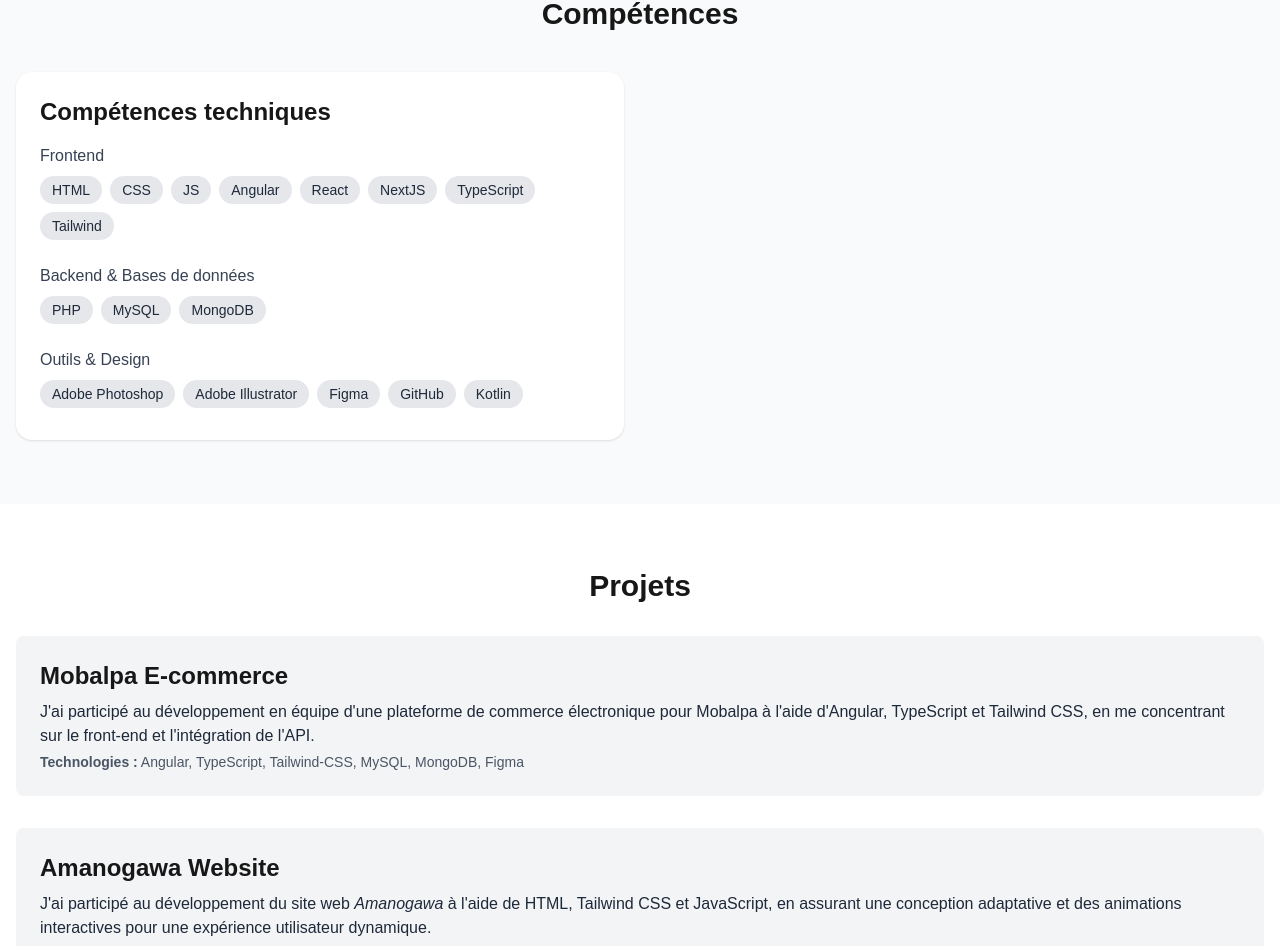
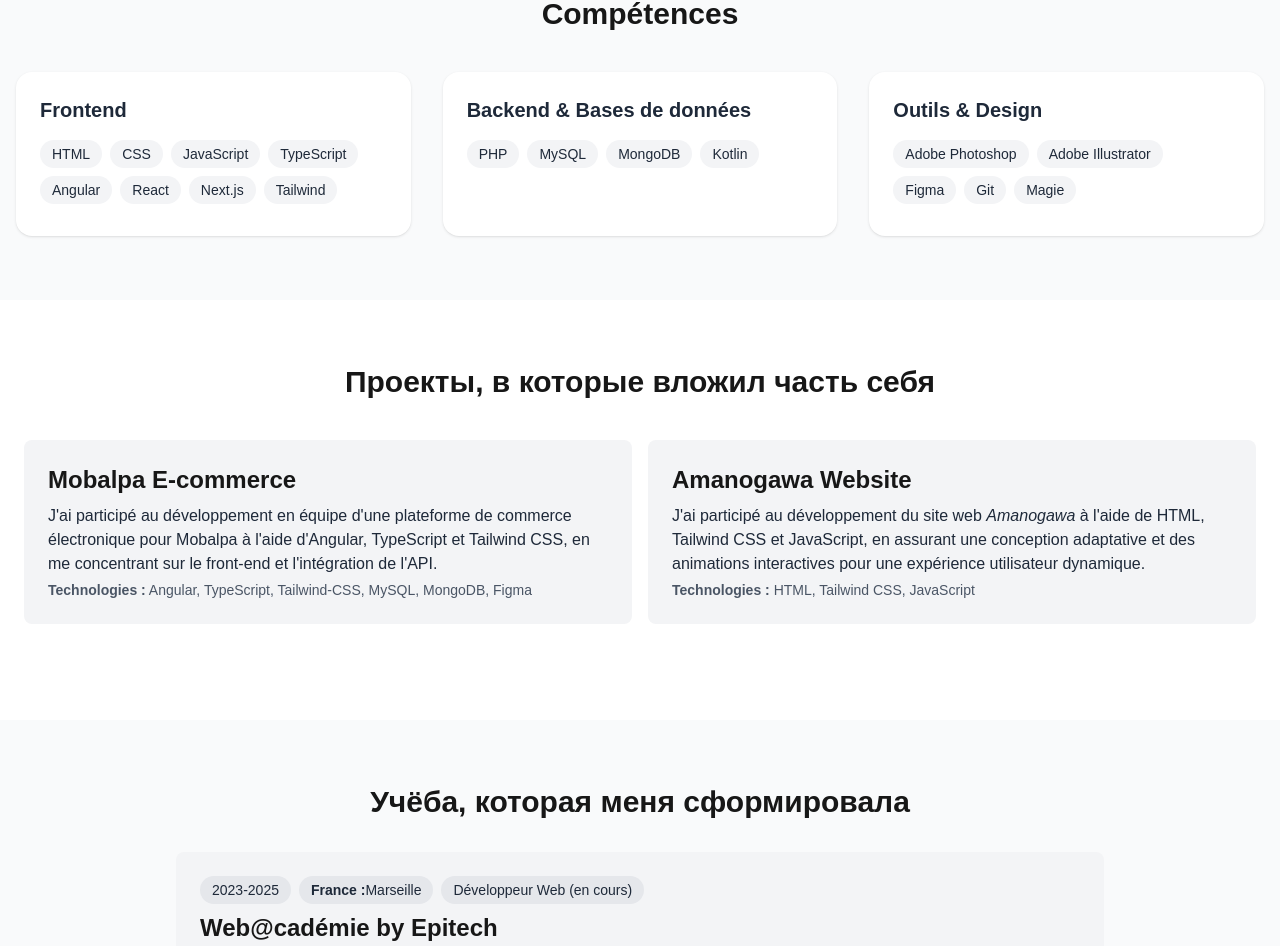
Before and after one commit to jyhgyh/portfolio, a Next.js app: page / in a window 1280 px wide. Shown: the part 1484-2430 px from the top of the page. Built offline with nearby package versions, Linux system fonts and the light colour scheme.

Commit message:
fix: style for: header, study, project, main

```diff
--- a/app/components/header.tsx
+++ b/app/components/header.tsx
@@ -15,7 +15,7 @@
   ];
 
   return (
-    <header className="bg-white fixed w-full top-0 z-50 shadow">
+    <header className="bg-white/30 backdrop-blur-sm fixed w-full top-0 z-50 shadow">
       <nav
         className="container mx-auto px-4 py-4 flex justify-between items-center"
         role="navigation"
@@ -27,7 +27,7 @@
 
         <ul
           id="nav-menu"
-          className={`flex flex items-center space-x-6 absolute static bg-white bg-transparent w-full left-0 top-full text-center text-left`}
+          className={`flex flex items-center space-x-6 absolute static bg-transparent w-full left-0 top-full text-center text-left`}
         >
           {navItems.map((item) => (
             <li key={item.href} className="my-2 my-0">
--- a/app/page.tsx
+++ b/app/page.tsx
@@ -106,15 +106,13 @@
                 </ul>
               </div>
               <div className="bg-gray-50 rounded-2xl mt-6 px-6 pb-4 pt-3 shadow-sm">
-                {/* <div className=""> */}
                 <h3 className="text-xl font-semibold mb-3">Личные качества</h3>
                 <ul className="text-gray-800 space-y-1">
                   <li>🤝 Работа в команде</li>
-                  <li>🎯 Автономность</li>
+                  <li>🎯 Внимание к мелочам</li>
                   <li>🙂 Коммуникабельность</li>
                   <li>💪 Умение справляться со стрессом</li>
                 </ul>
-                {/* </div> */}
               </div>
             </div>
           </div>
@@ -125,33 +123,46 @@
         <div className="container mx-auto px-4">
           <h2 className="text-3xl font-bold mb-10 text-center">Compétences</h2>
 
-          <div className="grid md:grid-cols-2 gap-8">
-            {/* Techniques */}
-            <div className="bg-white rounded-2xl shadow-sm p-6" data-aos="fade-up">
-              <h3 className="text-2xl font-semibold mb-4">Compétences techniques</h3>
-
-              <h4 className="font-medium text-gray-700 mb-2">Frontend</h4>
-              <div className="flex flex-wrap mb-4">
-                {["HTML", "CSS", "JS", "Angular", "React", "NextJS", "TypeScript", "Tailwind"].map((t) => (
-                  <span key={t} className="bg-gray-200 text-gray-800 px-3 py-1 rounded-full text-sm font-medium mr-2 mb-2">
+          <div className="grid md:grid-cols-3 gap-8" data-aos="fade-up">
+            {/* Frontend */}
+            <div className="bg-white rounded-2xl shadow-sm p-6">
+              <h3 className="text-xl font-semibold mb-4 text-gray-800">Frontend</h3>
+              <div className="flex flex-wrap">
+                {["HTML", "CSS", "JavaScript", "TypeScript", "Angular", "React", "Next.js", "Tailwind"].map((t) => (
+                  <span
+                    key={t}
+                    className="bg-gray-100 text-gray-800 px-3 py-1 rounded-full text-sm font-medium mr-2 mb-2"
+                  >
                     {t}
                   </span>
                 ))}
               </div>
+            </div>
 
-              <h4 className="font-medium text-gray-700 mb-2">Backend & Bases de données</h4>
-              <div className="flex flex-wrap mb-4">
-                {["PHP", "MySQL", "MongoDB"].map((t) => (
-                  <span key={t} className="bg-gray-200 text-gray-800 px-3 py-1 rounded-full text-sm font-medium mr-2 mb-2">
+            {/* Backend & DB */}
+            <div className="bg-white rounded-2xl shadow-sm p-6">
+              <h3 className="text-xl font-semibold mb-4 text-gray-800">Backend & Bases de données</h3>
+              <div className="flex flex-wrap">
+                {["PHP", "MySQL", "MongoDB", "Kotlin"].map((t) => (
+                  <span
+                    key={t}
+                    className="bg-gray-100 text-gray-800 px-3 py-1 rounded-full text-sm font-medium mr-2 mb-2"
+                  >
                     {t}
                   </span>
                 ))}
               </div>
+            </div>
 
-              <h4 className="font-medium text-gray-700 mb-2">Outils & Design</h4>
+            {/* Outils & Design */}
+            <div className="bg-white rounded-2xl shadow-sm p-6">
+              <h3 className="text-xl font-semibold mb-4 text-gray-800">Outils & Design</h3>
               <div className="flex flex-wrap">
-                {["Adobe Photoshop", "Adobe Illustrator", "Figma", "GitHub", "Kotlin"].map((t) => (
-                  <span key={t} className="bg-gray-200 text-gray-800 px-3 py-1 rounded-full text-sm font-medium mr-2 mb-2">
+                {["Adobe Photoshop", "Adobe Illustrator", "Figma", "Git", "Magie"].map((t) => (
+                  <span
+                    key={t}
+                    className="bg-gray-100 text-gray-800 px-3 py-1 rounded-full text-sm font-medium mr-2 mb-2"
+                  >
                     {t}
                   </span>
                 ))}
@@ -161,13 +172,12 @@
         </div>
       </section>
 
-
       {/* Projets */}
       <section id="projets" className="py-16 bg-white">
-        <div className="container mx-auto px-4">
-          <h2 className="text-3xl font-bold mb-8 text-center">Projets</h2>
+        <h2 className="text-3xl font-bold mb-8 text-center">Проекты, в которые вложил часть себя</h2>
+        <div className="container grid md:grid-cols-2 mx-auto px-4">
 
-          <div className="mb-8 p-6 bg-gray-100 rounded-lg hover:shadow-lg transition-shadow" data-aos="fade-up">
+          <div className="mb-8 p-6 m-2 bg-gray-100 rounded-lg hover:shadow-lg transition-shadow" data-aos="fade-up">
             <h3 className="text-2xl font-semibold mb-2">Mobalpa E-commerce</h3>
             <p className="text-gray-800 mb-1">
               J&apos;ai participé au développement en équipe d&apos;une plateforme de commerce électronique pour
@@ -181,7 +191,7 @@
 
           <Link href="https://amanogawa.space/" target="_blank" rel="noopener">
             <div
-              className="mb-8 p-6 bg-gray-100 rounded-lg hover:shadow-lg transition-shadow cursor-pointer"
+              className="mb-8 p-6 bg-gray-100 m-2 rounded-lg hover:shadow-lg transition-shadow cursor-pointer"
               data-aos="fade-up"
               data-aos-delay="100"
             >
@@ -201,15 +211,15 @@
 
       {/* Formation */}
       <section id="formation" className="py-16 bg-gray-50" data-aos="fade-up">
-        <div className="container mx-auto px-4">
-          <h2 className="text-3xl font-bold mb-8 text-center">Formation</h2>
+        <div className="max-w-3/4 mx-auto px-4">
+          <h2 className="text-3xl font-bold mb-8 text-center">Учёба, которая меня сформировала</h2>
 
           <EduCard
             years="2023-2025"
             title="Web@cadémie by Epitech"
             country="France"
             city="Marseille"
-            level="Formation Développeur Web (en cours)"
+            level="Développeur Web (en cours)"
             link="https://www.webacademie.org/"
           />
 
@@ -236,7 +246,7 @@
             title="IT STEP"
             country="Ukraine"
             city="Kyiv"
-            level="Formation Webdesign"
+            level="Webdesign"
             link="https://itstep.org/"
           />
 
@@ -245,7 +255,7 @@
             title="Club Key"
             country="Ukraine"
             city="Kyiv"
-            level="Formation Web-general"
+            level="Web-general"
             link="https://www.clubkey.com.ua/"
           />
         </div>
@@ -326,13 +336,15 @@
         <span className="bg-gray-200 text-gray-800 px-3 py-1 rounded-full text-sm font-medium mr-2 mb-2 inline-block">
           {years}
         </span>
+        <span className="bg-gray-200 text-gray-800 px-3 py-1 rounded-full text-sm font-medium mr-2 mb-2 inline-block">
+          <strong>{country}&nbsp;:</strong>{city}
+        </span>
+        <span className="bg-gray-200 text-gray-800 px-3 py-1 rounded-full text-sm font-medium mr-2 mb-2 inline-block">
+          {level}
+        </span>
         <h3 className="text-2xl font-semibold mb-2">{title}</h3>
         <p className="text-gray-800 mb-1">
-          <strong>{level}</strong>
-        </p>
-        <p className="text-gray-600 text-sm">
-          <strong>{country}&nbsp;:</strong>
-          {city}
+
         </p>
         <p className="text-gray-600 text-sm">
           <strong>Description&nbsp;:</strong>
```
Also changed, not shown: public/текст/Text for the website.txt, public/текст/Texte pour le site web.txt, public/текст/Текст для сайта.txt, 1 other file (tests, documents, lock files or other folders).
